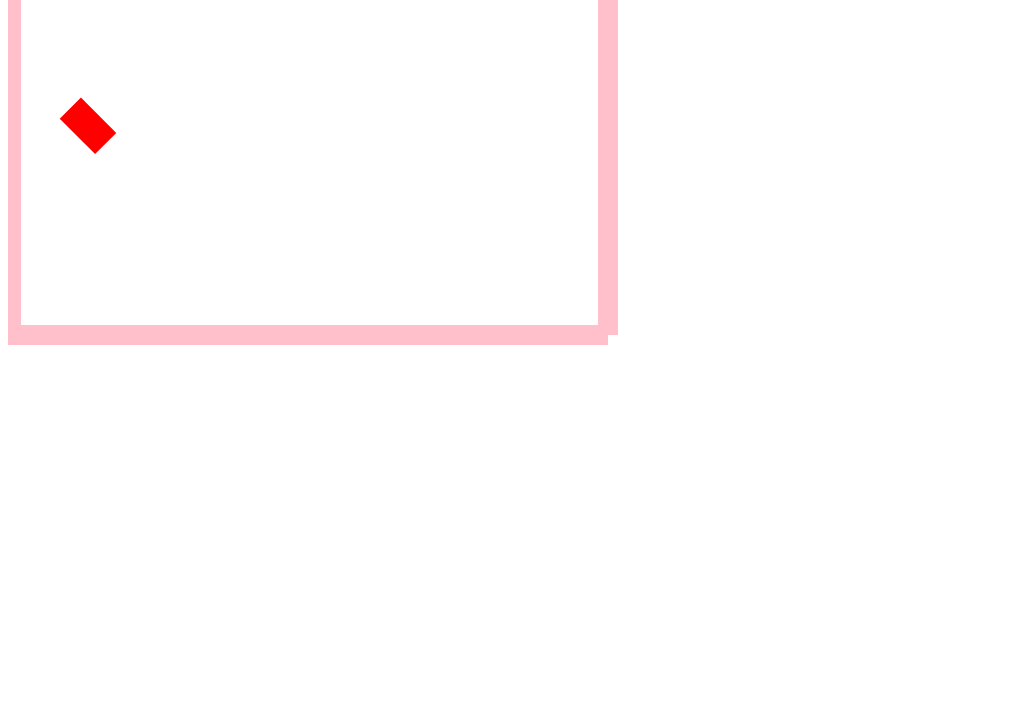
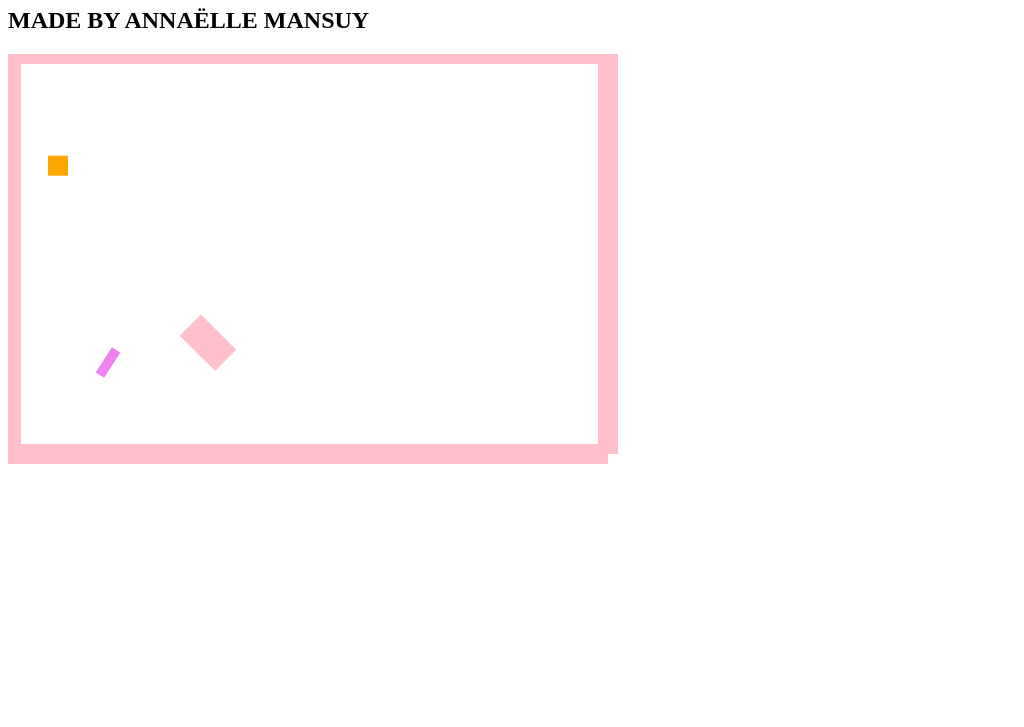
Before and after one commit to annaellemansuy/Test-Physics-Engine, a website built with Vite: page index.html in a window 1280 px wide. Shown: the part 73-800 px from the top of the page, without its empty margins (0-1024 px from the left). Built offline with nearby package versions, Linux system fonts and the light colour scheme.

Commit message:
Added a title

```diff
--- a/index.html
+++ b/index.html
@@ -5,6 +5,8 @@
     <link rel="icon" type="image/svg+xml" href="/vite.svg" />
     <meta name="viewport" content="width=device-width, initial-scale=1.0" />
     <title>PHYSICS ENGINE</title>
+    <h1>GAME PHYSICS ENGINE: SIMULATING ELASTIC COLLISIONS</h1>
+    <h2>MADE BY ANNAËLLE MANSUY</h2>
 
   </head>
   <body>
--- a/src/GameEngine.ts
+++ b/src/GameEngine.ts
@@ -81,15 +81,15 @@ export class GameEngine {
             continue
           }
           const c = currentShape.collideWith(otherShape);
+          // if there is something in the array of collisons (intersescting points)
           if (c.length > 0) {
             this.ApproximationOfCollisonTimeAndPosition(dt,currentShape, otherShape)
             //stop shape from falling off the ground because it happens
             //the y axis is reversed  in a computer REMEMBER THAT
             if(otherShape.immobile && currentShape.velocity.y<0.1 && currentShape.velocity.y >=0){
+              currentShape.colour = 'blue'
               currentShape.immobile = true
             }
-
-            currentShape.colour = 'red'
             currentShape.CalculateVelocityAfterCollision(otherShape)
           }
         }
--- a/src/Polygon.ts
+++ b/src/Polygon.ts
@@ -37,7 +37,7 @@ export class Polygon {
   //map function applies a function on each element in an array and return result
   // arrow in typescript declares the funciton more concise
   minY(): number{
-    return Math.min(...this.points.map((point)=> point.y))
+    return Math.min(...this.points.map((points)=> points.y))
   }
 
   draw(ctx: CanvasRenderingContext2D) {
@@ -100,28 +100,38 @@ export class Polygon {
 
   //calculating velocity between two objects after collision
   CalculateVelocityAfterCollision(p: Polygon) {
+
     const mass1 = this.mass
     const mass2 = p.mass
     const centre = this.calculateCentre()
     const otherCentre = p.calculateCentre()
     //calculate angle between the vector from the centres to the x axis
-    const angle = Math.atan2(otherCentre.x - centre.x,otherCentre.y - centre.y)
+    const angle = Math.atan2(otherCentre.y - centre.y,otherCentre.x - centre.x)
+    //rotate velocities by this angle to turn into a one-dimensional problem
     const velocity1 = this.velocity.rotate(angle)
     const velocity2 = p.velocity.rotate(angle)
-    //conservation of momentum
+    //conservation of momentum and kinetic energy
     const speed1 = velocity1.ScalarMultiplication((mass1 - mass2) / (mass1 + mass2)).add(velocity2.ScalarMultiplication((2 * mass2) / (mass1 + mass2)))
+    //rotate back to two dimensional
     const velocity1Final = speed1.rotate(-angle)
 
-    if(!this.immobile) {
-       this.velocity = velocity1Final.ScalarMultiplication(this.friction)
+
+    if(this.immobile==false) {
+      console.log(this.velocity)
+      this.velocity = velocity1Final
+      //.ScalarMultiplication(this.friction)
     }
-    const speed2 = velocity2.ScalarMultiplication((mass2 - mass1) / (mass1 + mass2)).add(velocity1.ScalarMultiplication((2 * mass1) / (mass1 + mass2)))
-    const velocity2Final = speed2.rotate(-angle)
 
-    if(!p.immobile) {
-       p.velocity = velocity2Final.ScalarMultiplication(p.friction)
+     const speed2 = velocity2.ScalarMultiplication((mass2 - mass1) / (mass1 + mass2)).add(velocity1.ScalarMultiplication((2 * mass1) / (mass1 + mass2)))
+     const velocity2Final = speed2.rotate(-angle)
+
+    if(p.immobile==false) {
+      p.velocity = velocity2Final
+      //.ScalarMultiplication(p.friction)
     }
   }
+
+
 
   //method in polygon class detecting collisions
   collideWith(p: Polygon): coordinate[] {
@@ -157,7 +167,7 @@ export class Polygon {
   }
   //resolving collisions: collision works but shape becomes trapped to avoid this I need to seperate the shape when they collide
   //collision solve displacement
-  resolveCollision(p: Polygon) {
-    this.velocity = new Vector(-this.velocity.x, -this.velocity.y)
-  }
+  //resolveCollision(p: Polygon) {
+   // this.velocity = new Vector(-this.velocity.x, -this.velocity.y)
+ // }
 }
--- a/src/main.ts
+++ b/src/main.ts
@@ -24,17 +24,17 @@ const game = new GameEngine()
 
   function initialise(){
     console.log("init")
-    const newSquare = createRect(new coordinate(80,80), 50, 30)
+    const newSquare = createRect(new coordinate(200,80), 50, 30)
     newSquare.rotateCentre(Math.PI/4)
     newSquare.velocity = new Vector(0,0)
     newSquare.angularRotation = 0.0
 
-    const square2 = createRect(new coordinate(50,50),10,10)
-    square2.velocity = new Vector(10,10)
+    const square2 = createRect(new coordinate(50,50),20,20)
+    square2.velocity = new Vector(0,0)
     square2.colour = "orange"
 
     const square3 = createRect(new coordinate(100,100),10,30)
-    square3.velocity = new Vector(100,100)
+    square3.velocity = new Vector(0,0)
     square3.colour = "violet"
     square3.angularRotation = 0.07
 
@@ -64,8 +64,8 @@ const game = new GameEngine()
     game.addShape(top)
 
     game.addShape(newSquare)
-    //game.addShape(square2)
-    //game.addShape(square3)
+    game.addShape(square2)
+    game.addShape(square3)
 
     const canvas = document.getElementById('canvas') as HTMLCanvasElement // convert element to a type- not necessary but tells compiler that this object is a canvas
     const ctx = canvas.getContext('2d')
--- a/src/vector.ts
+++ b/src/vector.ts
@@ -37,11 +37,4 @@ export class Vector {
     )
   }
 
-  isNearlyZero() {
-    if(Math.abs(this.x) < 0.00001 && Math.abs(this.y) < 0.00001) {
-      return true
-    }
-    return false
-  }
-
 }
```
Also changed, not shown: src/Circle.ts (+12 -1 lines).
